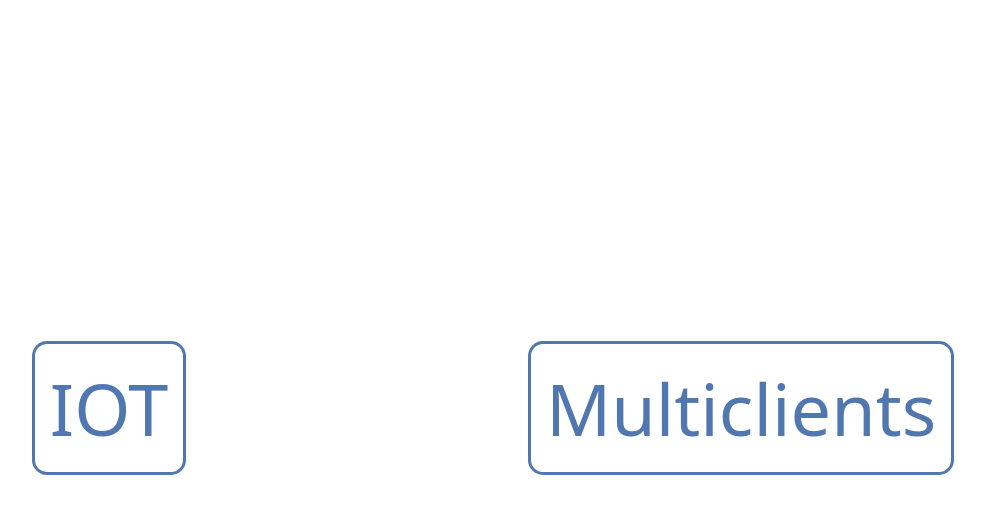
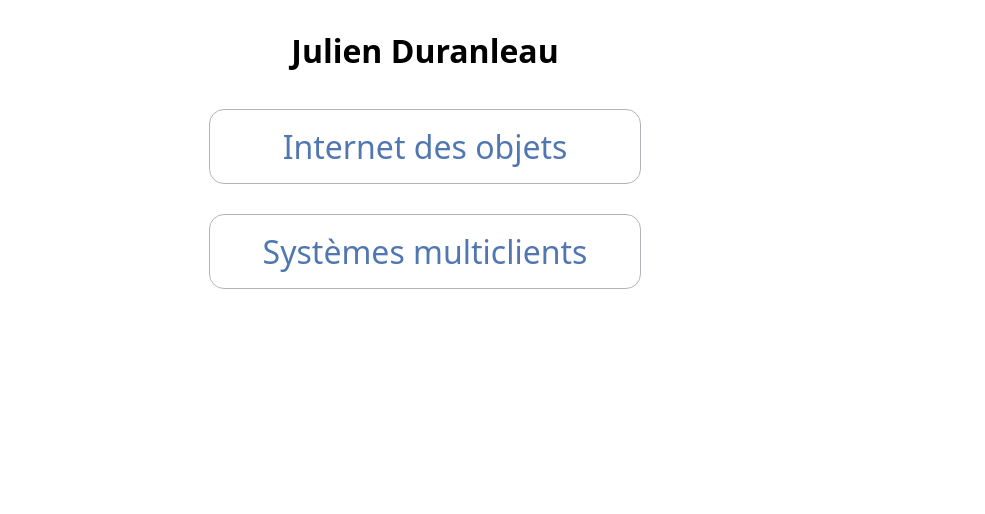
Before and after one commit to jduranleau-cstj/cours, a plain HTML site: page index.html in a window 1280 px wide. Shown: the whole page, without its empty margins (215-1200 px from the left). Drawn offline with Linux system fonts and the light colour scheme.

Commit message:
Horaire et mise en page

```diff
--- a/index.html
+++ b/index.html
@@ -7,30 +7,33 @@
         <style>
             body {
                 display: grid;
-                grid-template-columns: 50% 50%;
-                height: 100vh;
+                grid-template-columns: 1fr;
                 place-items: center;
+                font-family: system-ui;
             }
 
             a {
                 text-align: center;
-                font-size: 72px;
-                font-family: system-ui;
+                font-size: 32px;
+                width: 400px;
+
                 text-decoration: none;
-                border: 3px solid #5177b1;
+                border: 1px solid #b1b5bb;
                 color: #5177b1;
                 border-radius: 15px;
                 padding: 15px;
+                margin: 15px;
 
                 &:hover {
-                    background-color: #5177b1;
+                    background-color: #8a9cb6;
                     color: #fff;
                 }
             }
         </style>
     </head>
     <body>
-        <a href="cours/iot/">IOT</a>
-        <a href="cours/multiclients/">Multiclients</a>
+        <h1>Julien Duranleau</h1>
+        <a href="cours/iot/">Internet des objets</a>
+        <a href="cours/multiclients/">Systèmes multiclients</a>
     </body>
 </html>
```
Also changed, not shown: cours/iot/1/exercices.html (+1 -1 lines), cours/multiclients/1/theorie.html (+1 -1 lines), shared/images/horaire.png.
